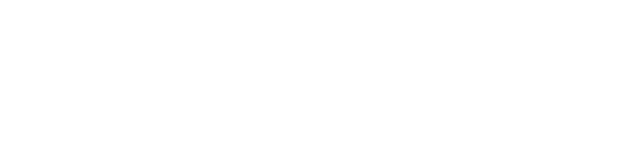
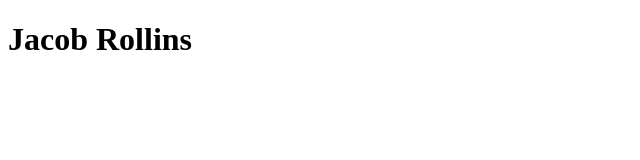
Before and after one commit to rollinj88/devmountain-dayone, a plain HTML site: page index.html in a window 1280 px wide. Shown: the whole page, without its empty margins (0-640 px from the left). Drawn offline with Linux system fonts and the light colour scheme.

Commit message:
name header

```diff
--- a/index.html
+++ b/index.html
@@ -7,6 +7,8 @@
     <title>Document</title>
 </head>
 <body>
+    <h1>Jacob Rollins
 
+    </h1>
 </body>
 </html>
```
